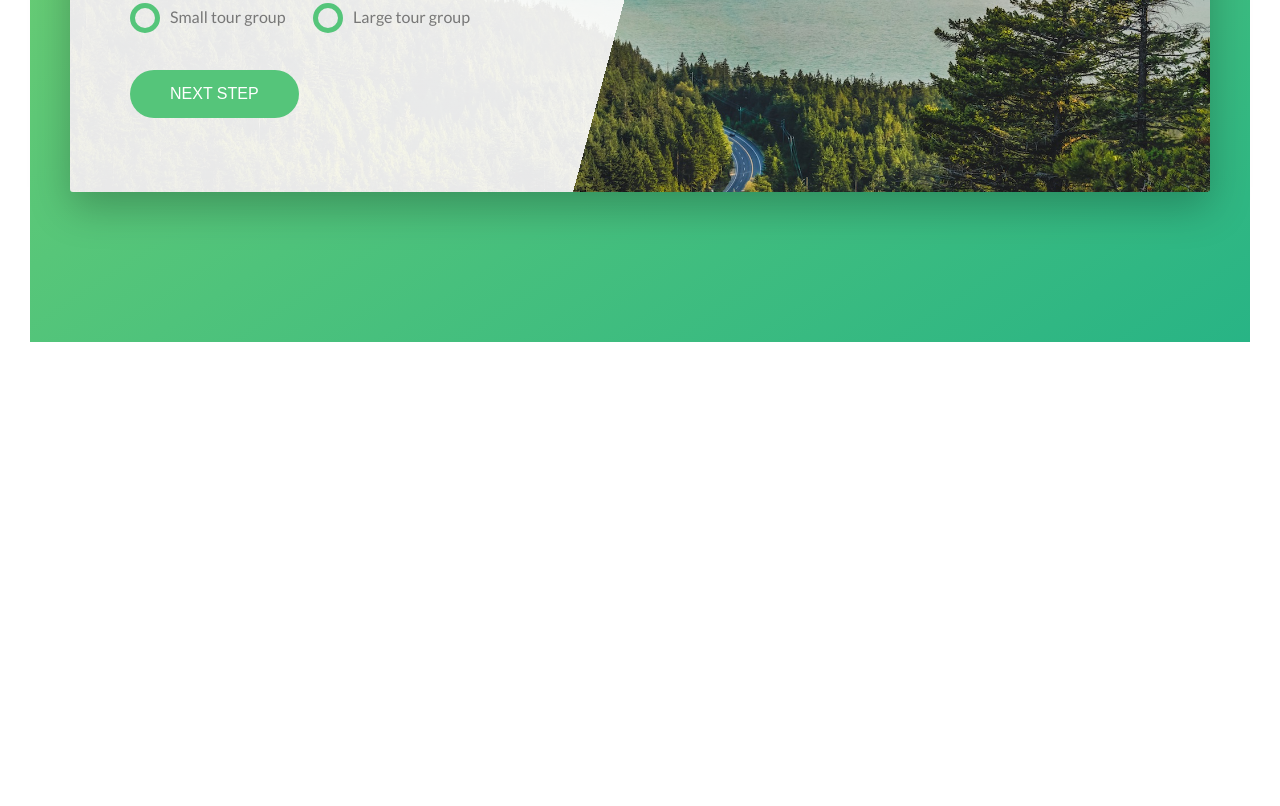
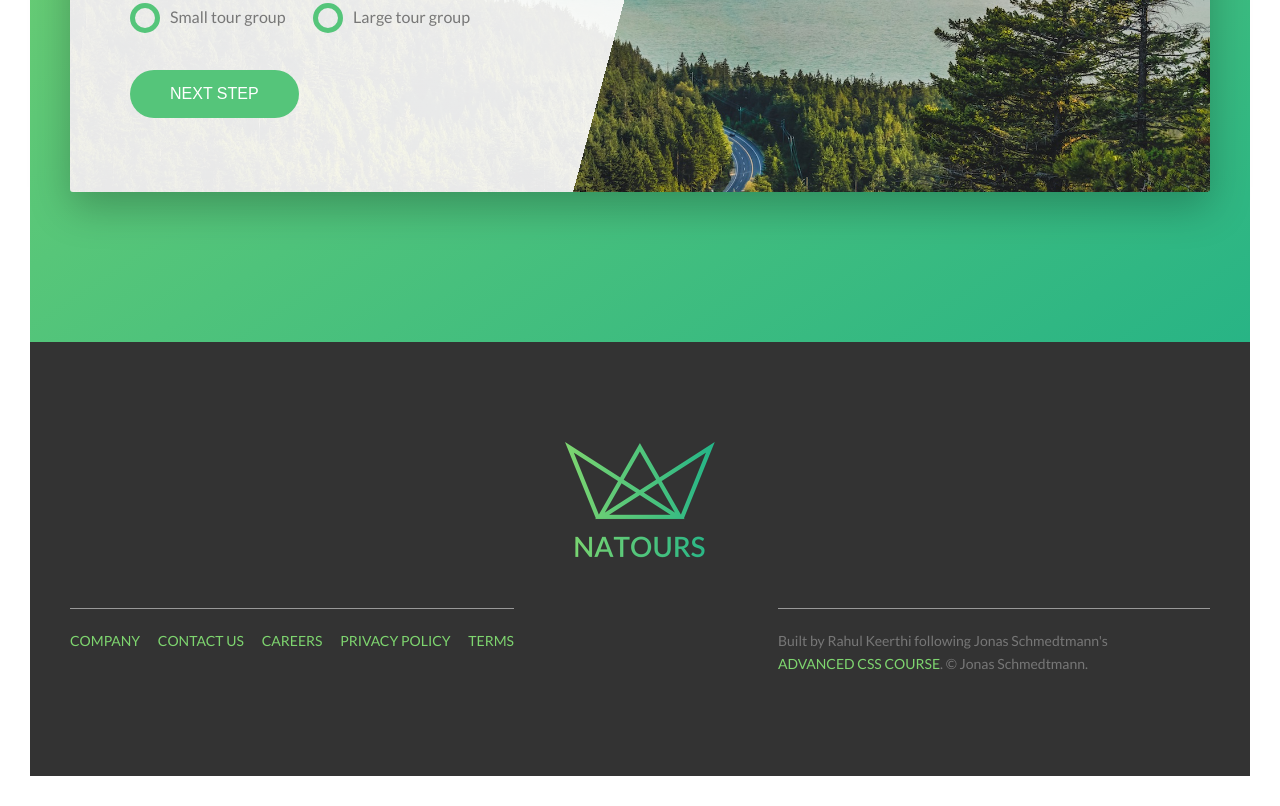
Before and after one commit to rahulkeerthi/advanced-css-course, a website: page Natours/starter/index.html in a window 1280 px wide. Shown: the part 4688-5494 px from the top of the page. Before the commit the page ends 5060 px from the top, so only its background shows below. Drawn offline with Linux system fonts and the light colour scheme; a web font is replaced by a local one.

Commit message:
footer completed

```diff
--- a/Natours/starter/index.html
+++ b/Natours/starter/index.html
@@ -270,6 +270,30 @@
                 </div>
             </section>
         </main>
+
+        <footer class="footer">
+            <div class="footer__logo-box u-center-text u-margin-bottom-med">
+                <img src="img/logo-green-2x.png" alt="natours logo" class="footer__logo">
+            </div>
+            <div class="row">
+                <div class="col-1-of-2">
+                    <div class="footer__navigation">
+                        <ul class="footer__list">
+                            <li class="footer__item"><a href="#" class="footer__link">Company</a></li>
+                            <li class="footer__item"><a href="#" class="footer__link">Contact Us</a></li>
+                            <li class="footer__item"><a href="#" class="footer__link">Careers</a></li>
+                            <li class="footer__item"><a href="#" class="footer__link">Privacy Policy</a></li>
+                            <li class="footer__item"><a href="#" class="footer__link">Terms</a></li>
+                        </ul>
+                    </div>
+                </div>
+                <div class="col-1-of-2">
+                    <p class="footer__copyright">
+                        Built by Rahul Keerthi following Jonas Schmedtmann's <a href="#" class="footer__link">Advanced CSS Course</a>. &copy; Jonas Schmedtmann.</p>
+                    </p>
+                </div>
+            </div>
+        </footer>
         <!-- <section class="grid-test">
             <div class="row">
                 <div class="col-1-of-2">
--- a/Natours/starter/sass/abstracts/_variables.scss
+++ b/Natours/starter/sass/abstracts/_variables.scss
@@ -15,6 +15,7 @@ $color-tertiary-dark: #5643fa;
 
 $color-grey-dark: #777;
 $color-grey-dark-2: #999;
+$color-grey-dark-3: #333;
 
 
 
--- /dev/null
+++ b/Natours/starter/sass/layout/_footer.scss
@@ -0,0 +1,60 @@
+.footer {
+  background-color: $color-grey-dark-3;
+  padding: 10rem 0;
+  font-size: 1.4rem;
+
+  &__logo-box {
+
+  }
+
+  &__logo {
+    width: 15rem;
+    height: auto;
+  }
+
+  &__navigation {
+    border-top: 1px solid $color-grey-dark-2;
+    padding-top: 2rem;
+    display: inline-block;
+  }
+
+  &__list {
+    list-style: none;
+  }
+
+  &__item {
+    display: inline-block;
+
+    &:not(:last-child) {
+      margin-right: 1.5rem;
+    }
+  }
+
+  &__link {
+    background-color: $color-grey-dark-3;
+    transition: all .2s;
+
+    &:link,
+    &:visited {
+      color: $color-light-green;
+      text-decoration: none;
+      text-transform: uppercase;
+      display: inline-block;
+    }
+
+    &:hover,
+    &:active {
+      color: $color-light;
+      box-shadow: 0 1rem 2rem rgba($color-black, .4);
+      transform: rotate(5deg) scale(1.3);
+    }
+  }
+
+  &__copyright {
+    border-top: 1px solid $color-grey-dark-2;
+    padding-top: 2rem;
+    width: 80%;
+    float: right;
+
+  }
+}
--- a/Natours/starter/sass/main.scss
+++ b/Natours/starter/sass/main.scss
@@ -8,6 +8,7 @@
 @import "components/button";
 @import "layout/grid";
 @import "layout/header";
+@import "layout/footer";
 @import "pages/home";
 @import "components/composition";
 @import "components/feature-box";
```
Also changed, not shown: Natours/starter/css/style.css, Natours/starter/sass/pages/_home.scss (line endings or trailing spaces).
